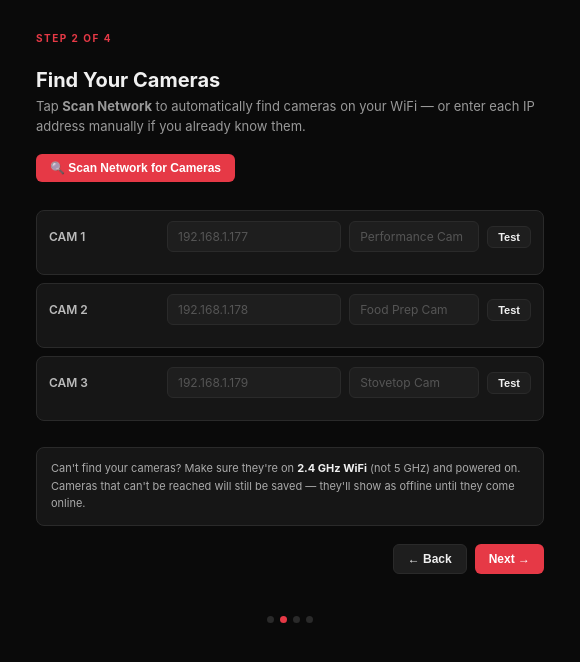
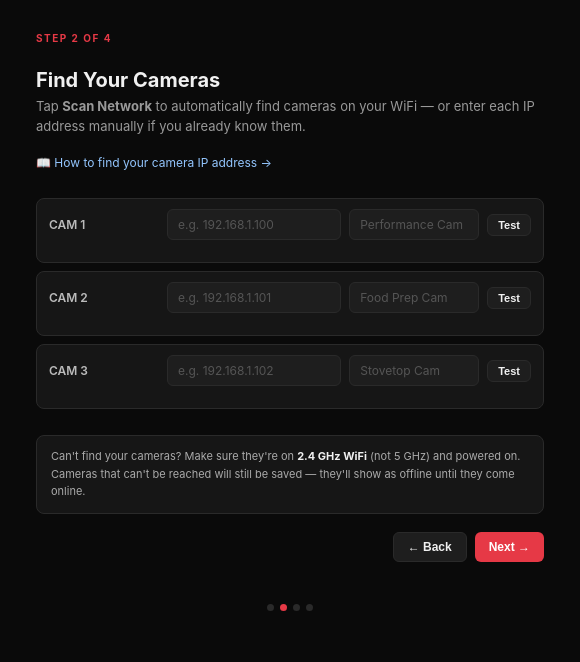
Before and after one commit to jcottonexpress/vpc-camera-relay, an Electron app: page relay-desktop/src/wizard.html in a window 580 px wide. Both pictures are taken after a click on the button "Get Started →". Drawn offline with Linux system fonts and the light colour scheme; no server answers.

Commit message:
fix: remove broken scan button, generic IP placeholders, clearer Step 4

```diff
--- a/relay-desktop/src/wizard.html
+++ b/relay-desktop/src/wizard.html
@@ -8,10 +8,6 @@
   <style>
     body { display: flex; flex-direction: column; min-height: 100vh; }
     .wizard-wrap { flex: 1; }
-    .scan-row { display:flex; gap:8px; align-items:center; margin-bottom:10px; }
-    .scan-result { font-size:11px; color:#888; margin-top:4px; }
-    .scan-result.found { color:#22c55e; }
-    .scan-result.err   { color:#e63946; }
     .pairing-box { background:#0f1a2e; border:1px solid #1d4ed8; border-radius:10px; padding:14px; margin-top:10px; }
     .pairing-box h4 { color:#93c5fd; margin:0 0 8px; font-size:13px; }
     .ip-pill { display:inline-block; background:#1e3a5f; color:#93c5fd; border-radius:6px; padding:4px 10px; font-size:14px; font-weight:700; font-family:monospace; margin:2px 3px; }
@@ -57,29 +53,31 @@
       <p>Tap <strong>Scan Network</strong> to automatically find cameras on your WiFi — or enter each IP address manually if you already know them.</p>
     </div>
 
-    <div class="scan-row">
-      <button class="btn primary" id="scan-btn" onclick="scanNetwork()">🔍 Scan Network for Cameras</button>
-      <span class="scan-result" id="scan-status"></span>
+    <div style="margin-bottom:10px;">
+      <a href="#" onclick="window.relay.openHelp(); return false;"
+         style="font-size:12px; color:#93c5fd; text-decoration:none;">
+        📖 How to find your camera IP address →
+      </a>
     </div>
 
     <div style="display:flex;flex-direction:column;gap:8px;">
       <div class="cam-row">
         <label>CAM 1</label>
-        <input type="text" id="cam1-ip"    placeholder="192.168.1.177" />
+        <input type="text" id="cam1-ip"    placeholder="e.g. 192.168.1.100" />
         <input type="text" id="cam1-label" placeholder="Performance Cam" style="max-width:130px;" />
         <button class="btn ghost sm" onclick="testCam(1)">Test</button>
         <span class="test-badge" id="cam1-badge"></span>
       </div>
       <div class="cam-row">
         <label>CAM 2</label>
-        <input type="text" id="cam2-ip"    placeholder="192.168.1.178" />
+        <input type="text" id="cam2-ip"    placeholder="e.g. 192.168.1.101" />
         <input type="text" id="cam2-label" placeholder="Food Prep Cam" style="max-width:130px;" />
         <button class="btn ghost sm" onclick="testCam(2)">Test</button>
         <span class="test-badge" id="cam2-badge"></span>
       </div>
       <div class="cam-row">
         <label>CAM 3</label>
-        <input type="text" id="cam3-ip"    placeholder="192.168.1.179" />
+        <input type="text" id="cam3-ip"    placeholder="e.g. 192.168.1.102" />
         <input type="text" id="cam3-label" placeholder="Stovetop Cam" style="max-width:130px;" />
         <button class="btn ghost sm" onclick="testCam(3)">Test</button>
         <span class="test-badge" id="cam3-badge"></span>
@@ -148,15 +146,15 @@
 
     <!-- Phone pairing -->
     <div class="pairing-box" id="pairing-box">
-      <h4>📱 Connect Your Phone</h4>
+      <h4>📱 Connect VP Chef Studio on Your Phone</h4>
       <p style="font-size:11px;color:#888;margin:0 0 8px;">
-        Once the relay is running, open the VP Chef Studio app on your phone → Settings → Camera Relay Setup → enter one of these IP addresses:
+        Once the relay is running, open <strong>VP Chef Studio</strong> on your phone → <strong>Settings → Camera Relay Setup</strong> and enter <em>this PC's IP address</em> shown below. Your phone will connect to this PC to reach the cameras:
       </p>
       <div id="pc-ip-list" style="margin-bottom:6px;">
         <span style="color:#555;font-size:11px;">Loading…</span>
       </div>
       <p style="font-size:10px;color:#666;margin:0;">
-        Make sure your phone is on the same WiFi network as this PC.
+        ⚠️ Your phone must be on the same WiFi network as this PC. These are <em>this PC's</em> addresses — not camera IPs.
       </p>
     </div>
 
@@ -222,49 +220,6 @@ function goStep(n) {
   if (n === 4) updateSummary();
 }
 
-async function scanNetwork() {
-  const btn    = document.getElementById("scan-btn");
-  const status = document.getElementById("scan-status");
-  btn.disabled = true;
-  btn.textContent = "⏳ Scanning…";
-  status.textContent = "Scanning your network — this takes about 8 seconds…";
-  status.className = "scan-result";
-  try {
-    const result = await window.relay.discoverCameras();
-    if (!result || result.error) throw new Error(result?.error || "Scan failed");
-    const found = result.found || [];
-    if (found.length === 0) {
-      status.textContent = "No cameras found. Try entering IPs manually.";
-      status.className = "scan-result err";
-    } else {
-      // Auto-assign IPs to slots in order
-      found.forEach((cam, idx) => {
-        const slot = cam.suggestedSlot || (idx + 1);
-        if (slot >= 1 && slot <= 3) {
-          const ipEl = document.getElementById(`cam${slot}-ip`);
-          if (ipEl && !ipEl.value) ipEl.value = cam.ip;
-        }
-      });
-      // Fill remaining slots in order
-      let nextSlot = 1;
-      found.forEach(cam => {
-        while (nextSlot <= 3) {
-          const ipEl = document.getElementById(`cam${nextSlot}-ip`);
-          if (ipEl && !ipEl.value) { ipEl.value = cam.ip; nextSlot++; break; }
-          nextSlot++;
-        }
-      });
-      status.textContent = `✓ Found ${found.length} device${found.length !== 1 ? "s" : ""} — IPs filled in above.`;
-      status.className = "scan-result found";
-    }
-  } catch (e) {
-    status.textContent = "Scan failed: " + e.message;
-    status.className = "scan-result err";
-  }
-  btn.disabled = false;
-  btn.textContent = "🔍 Scan Network for Cameras";
-}
-
 async function testCam(slot) {
   const ip    = document.getElementById(`cam${slot}-ip`).value.trim();
   const badge = document.getElementById(`cam${slot}-badge`);
@@ -278,7 +233,7 @@ async function testCam(slot) {
 
 function updateSummary() {
   const cams = [1,2,3].map(i => {
-    const ip    = document.getElementById(`cam${i}-ip`).value.trim() || `192.168.1.17${i+6}`;
+    const ip    = document.getElementById(`cam${i}-ip`).value.trim() || '(not entered)';
     const label = document.getElementById(`cam${i}-label`).value.trim() || `Camera ${i}`;
     return `CAM${i}: ${label} (${ip})`;
   });
@@ -300,7 +255,7 @@ async function finish() {
     onvifPass: document.getElementById("rtsp-pass").value,
     cameras: [1,2,3].map(i => ({
       slot:  i,
-      ip:    document.getElementById(`cam${i}-ip`).value.trim() || `192.168.1.17${i+6}`,
+      ip:    document.getElementById(`cam${i}-ip`).value.trim() || '',
       label: document.getElementById(`cam${i}-label`).value.trim() || `Camera ${i}`,
     })),
   };
```
